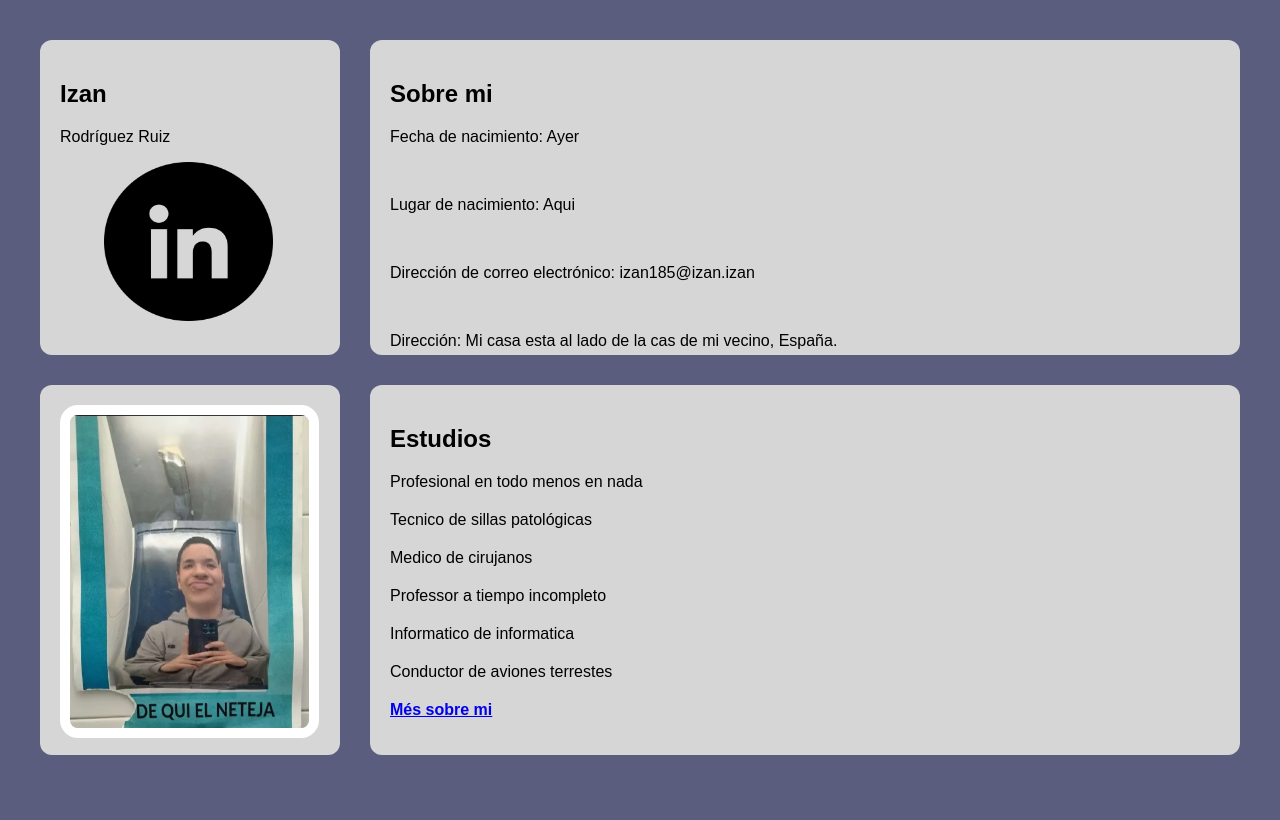
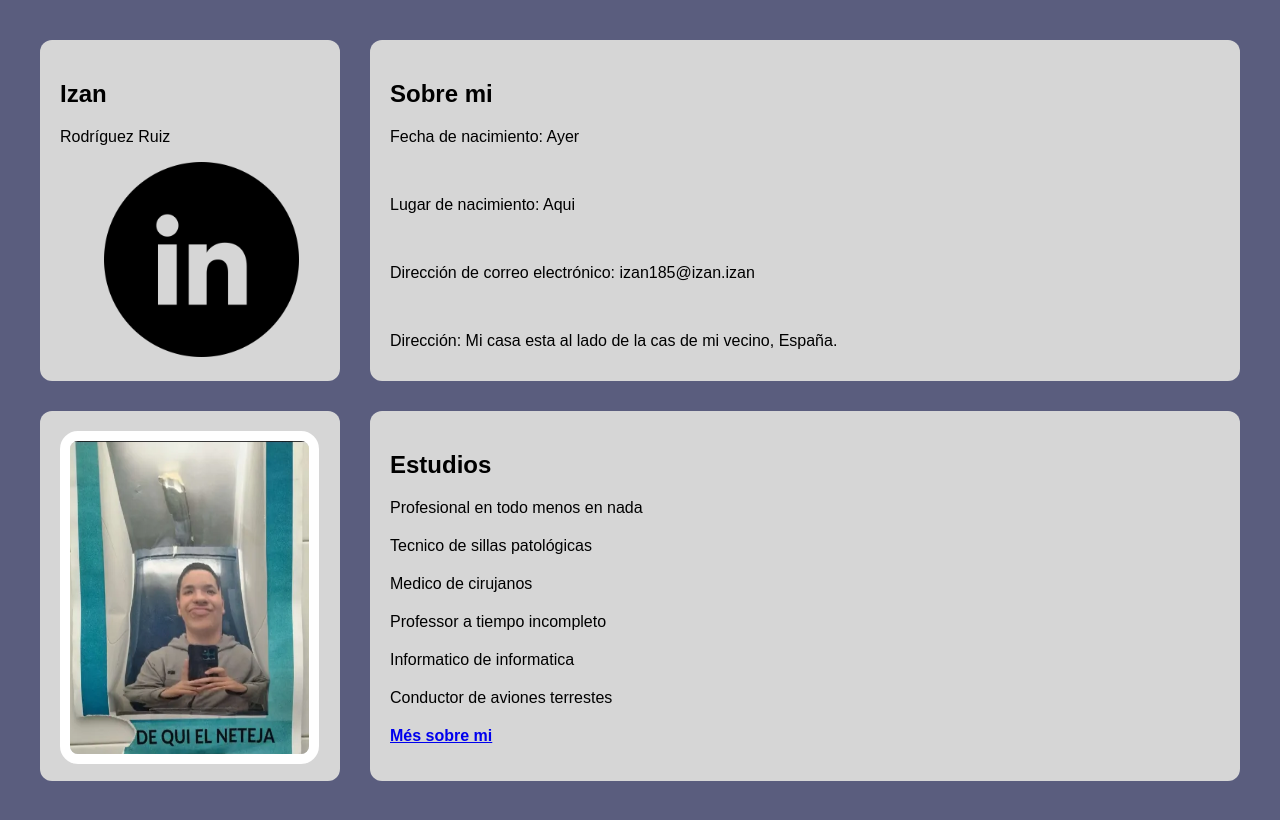
Before and after one commit to IzanRRx/izanrrx.github.io, a plain HTML site: page index.html in a window 1280 px wide. Drawn offline with Linux system fonts and the light colour scheme.

Commit message:
Add files via upload

```diff
--- a/styles.css
+++ b/styles.css
@@ -41,6 +41,6 @@ body {
 
 .imagen2 {
     margin-left: 17%;
-    width: 65%;
-    height: 58%
+    width: 195px;
+    height: 195px
 }
```
